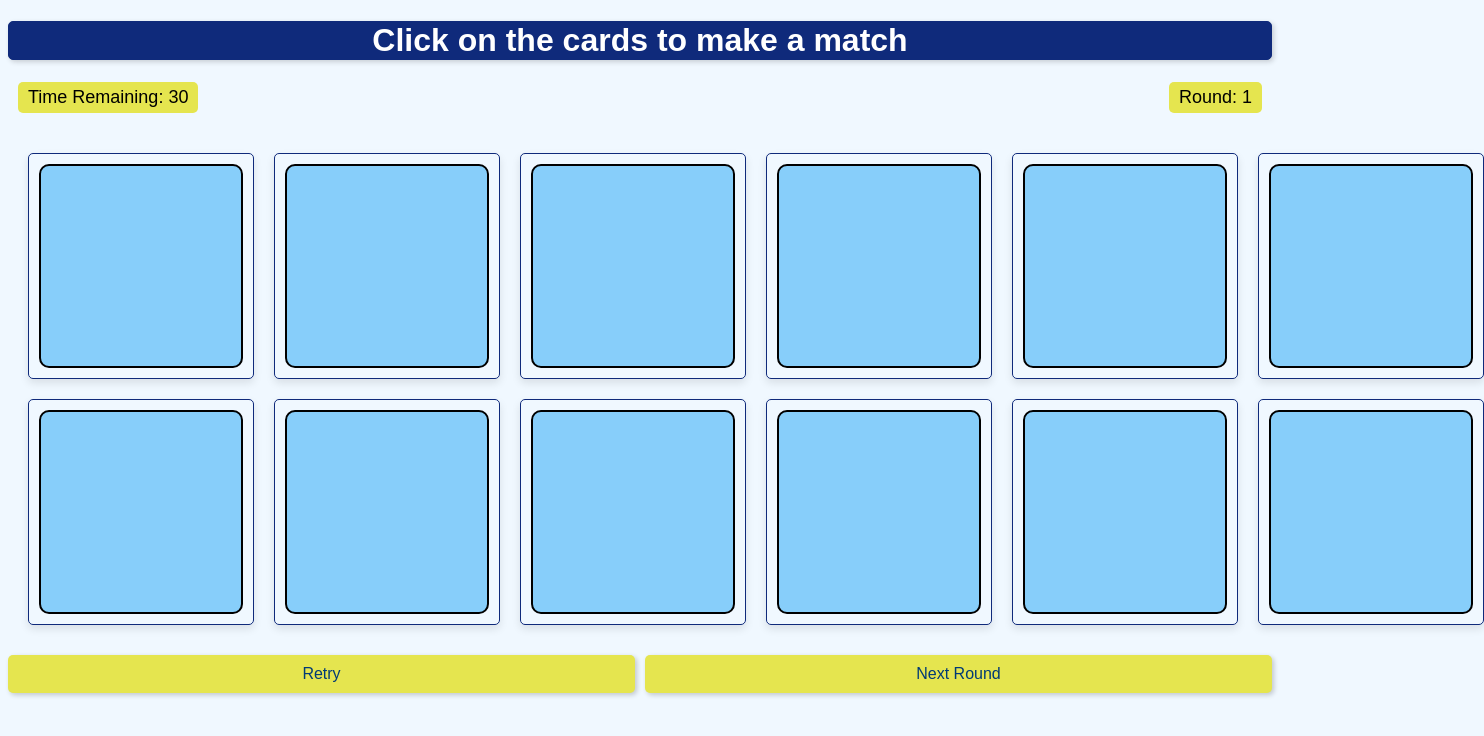
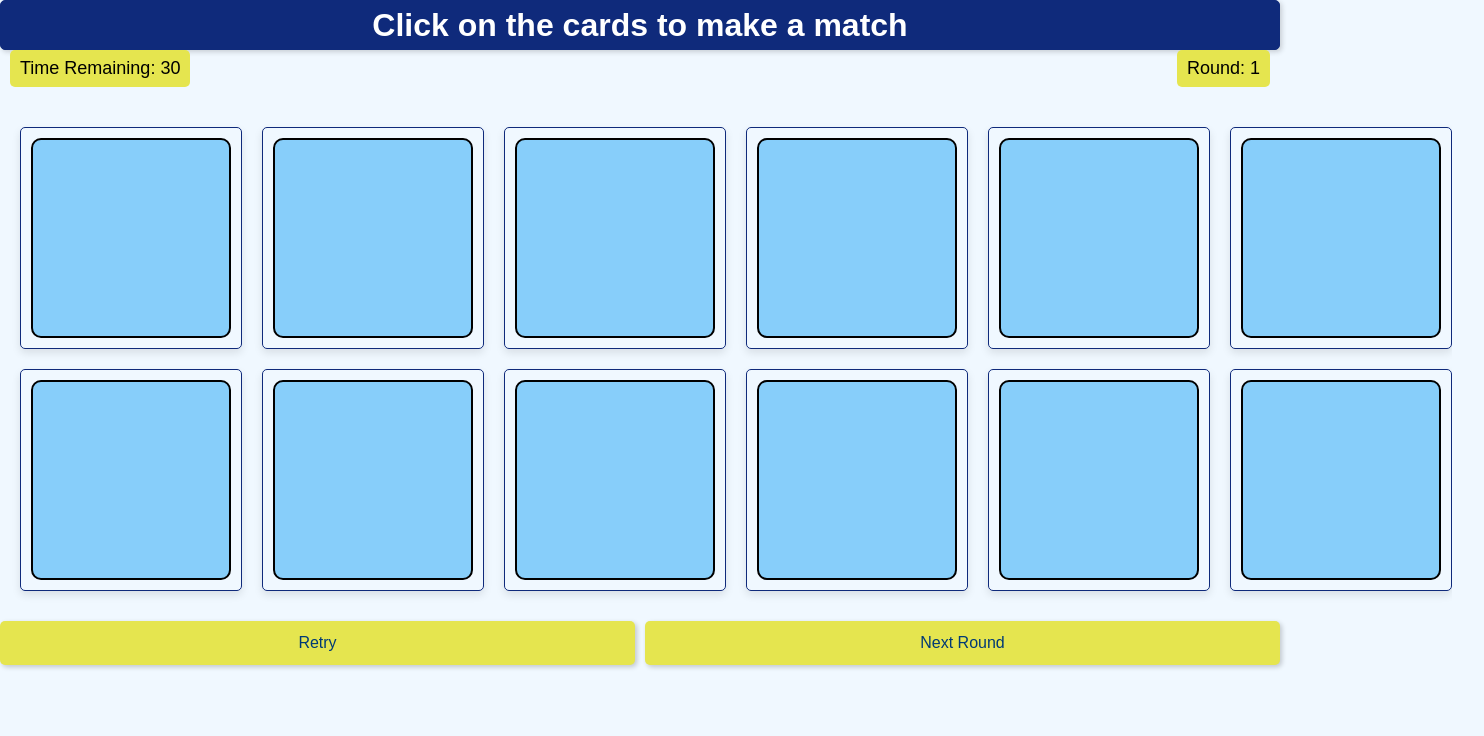
Before and after one commit to Traciehc/MatchMe, a website: page public/index.html in a window 1280 px wide. Shown: the whole page, 1484 px wide, since content can reach past the window. Drawn offline with Linux system fonts and the light colour scheme; no server answers.

Commit message:
updated css file

```diff
--- a/public/css/style.css
+++ b/public/css/style.css
@@ -1,7 +1,9 @@
+@import url("./reset.css");
+
 /* Updated CSS for improved visual appeal with card wrappers */
 
 body {
-    font-family: Arial, Helvetica, sans-serif;
+    font-family: sans-serif, Arial, Helvetica ;
     background-color: #f0f8ff;
 }
 
```
